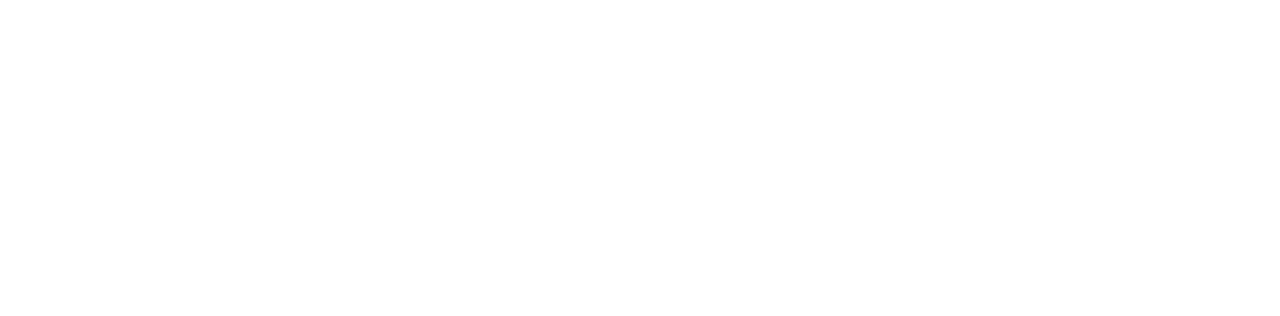
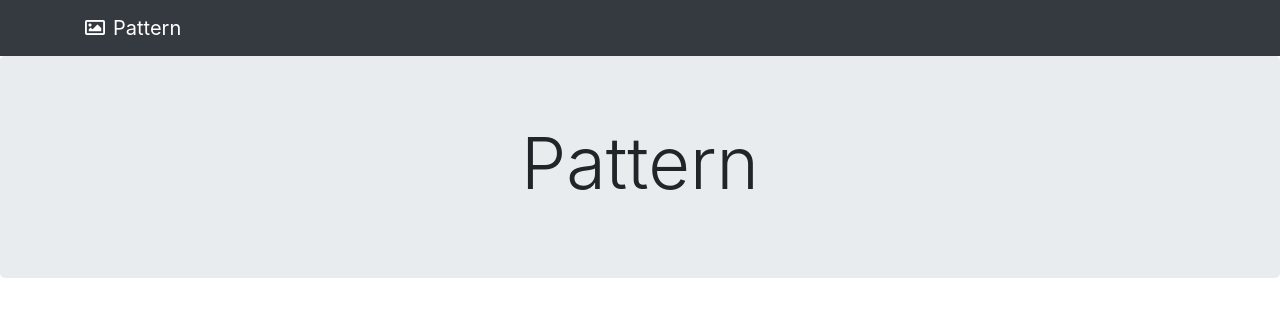
Before and after one commit to AbisaiRodriguez/Pattern-Website, a plain HTML site: page index.html in a window 1280 px wide. Drawn offline with nearby package versions, Linux system fonts and the light colour scheme.

Commit message:
Added navbar and jumbotron

```diff
--- a/index.html
+++ b/index.html
@@ -10,10 +10,23 @@
     <link rel="stylesheet" href="https://stackpath.bootstrapcdn.com/bootstrap/4.1.3/css/bootstrap.min.css" integrity="sha384-MCw98/SFnGE8fJT3GXwEOngsV7Zt27NXFoaoApmYm81iuXoPkFOJwJ8ERdknLPMO"
         crossorigin="anonymous">
 
+    <link rel="stylesheet" href="https://use.fontawesome.com/releases/v5.7.2/css/all.css" integrity="sha384-fnmOCqbTlWIlj8LyTjo7mOUStjsKC4pOpQbqyi7RrhN7udi9RwhKkMHpvLbHG9Sr" crossorigin="anonymous">
+
+
     <title>Pattern</title>
 </head>
 
 <body>
+
+    <nav class="navbar bg-dark navbar-dark">
+        <div class="container">
+            <a href="" class="navbar-brand"><i class="far fa-image mr-2"></i>Pattern</a>
+        </div>
+    </nav>
+
+    <section id="header" class="jumbotron text-center">
+        <h1 class="display-3">Pattern</h1>
+    </section>
 
     <!-- Optional JavaScript -->
     <!-- jQuery first, then Popper.js, then Bootstrap JS -->
```
